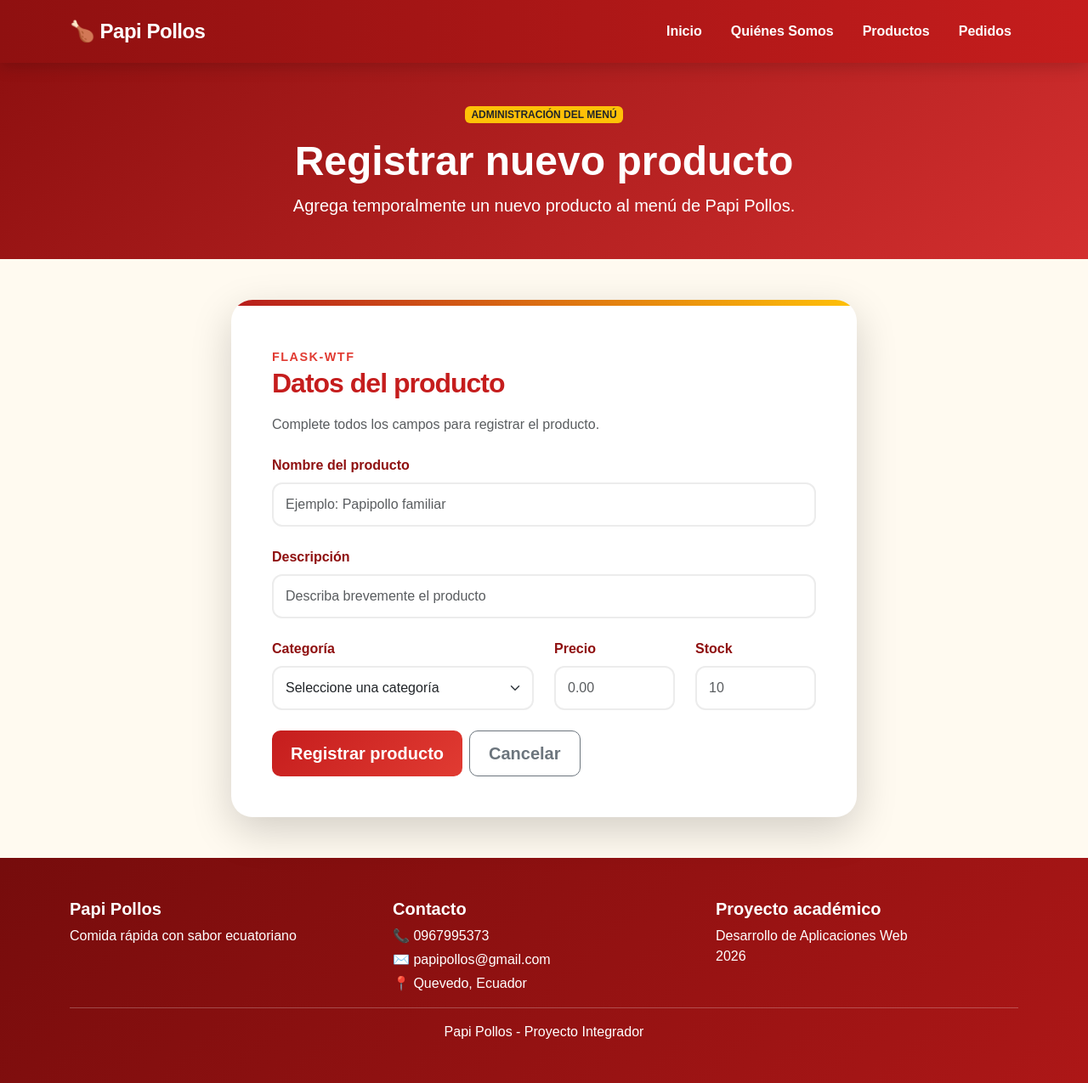
After one commit to marlonamin/2626--DESARROLLO-DE-APLICACIONES-WEB--GENERALL, a Flask app: page /productos/nuevo in a window 1280 px wide. The commit adds this page. Shown: the whole page at 85% size. Run offline with Flask 3, Linux system fonts and the light colour scheme.

Commit message:
Semana 11

```diff
--- a/app.py
+++ b/app.py
@@ -1,6 +1,13 @@
-from flask import Flask, render_template
+from flask import Flask, render_template, redirect, url_for, flash
+
+from forms.producto_form import ProductoForm
+
 
 app = Flask(__name__)
+
+# Clave utilizada por Flask-WTF para la protección CSRF
+app.config["SECRET_KEY"] = "papi-pollos-proyecto-2026"
+
 
 negocio = {
     "nombre": "Papi Pollos",
@@ -10,17 +17,20 @@ negocio = {
     "correo": "papipollos@gmail.com"
 }
 
+
 productos = [
     {
         "nombre": "Papipollo 1 presa",
-        "descripcion": "Incluye papas, ensalada fría con vinagreta, 1 presa de pollo frito, mayonesa y salsa de tomate.",
+        "descripcion": "Papas, ensalada fría con vinagreta, 1 presa de pollo frito, mayonesa y salsa de tomate.",
+        "categoria": "Papipollo",
         "precio": 2.00,
         "stock": 10,
         "icono": "🍗"
     },
     {
         "nombre": "Papipollo 2 presas",
-        "descripcion": "Incluye papas, ensalada fría con vinagreta, 2 presas de pollo frito, mayonesa y salsa de tomate.",
+        "descripcion": "Papas, ensalada fría con vinagreta, 2 presas de pollo frito, mayonesa y salsa de tomate.",
+        "categoria": "Papipollo",
         "precio": 3.00,
         "stock": 10,
         "icono": "🍗🍗"
@@ -28,36 +38,41 @@ productos = [
     {
         "nombre": "Hamburguesa completa",
         "descripcion": "Hamburguesa acompañada de papas fritas y salsas.",
+        "categoria": "Hamburguesa",
         "precio": 2.50,
         "stock": 10,
         "icono": "🍔"
     },
     {
         "nombre": "Hamburguesa Bestia",
-        "descripcion": "Hamburguesa acompañada de papas fritas, salsas y 1 presa de pollo frito.",
+        "descripcion": "Hamburguesa, papas fritas, salsas y 1 presa de pollo frito.",
+        "categoria": "Hamburguesa",
         "precio": 3.50,
         "stock": 10,
         "icono": "🍔🍗"
     },
     {
         "nombre": "Cola personal",
-        "descripcion": "Bebida gaseosa personal para acompañar tu pedido.",
+        "descripcion": "Bebida gaseosa personal para acompañar el pedido.",
+        "categoria": "Bebida",
         "precio": 0.50,
-        "stock": 15,
+        "stock": 20,
         "icono": "🥤"
     },
     {
         "nombre": "Presa adicional",
-        "descripcion": "Presa adicional de pollo frito para complementar tu pedido.",
+        "descripcion": "Una presa adicional de pollo frito.",
+        "categoria": "Adicional",
         "precio": 1.00,
-        "stock": 10,
+        "stock": 15,
         "icono": "🍗"
     }
 ]
 
+
 promocion = {
     "titulo": "Arma tu pedido",
-    "descripcion": "Elige tu opción favorita y agrega bebidas o presas adicionales.",
+    "descripcion": "Combina tus productos favoritos y disfruta el sabor de Papi Pollos.",
     "activa": True
 }
 
@@ -81,5 +96,42 @@ def ver_productos():
     )
 
 
+@app.route(
+    "/productos/nuevo",
+    methods=["GET", "POST"]
+)
+def nuevo_producto():
+
+    form = ProductoForm()
+
+    if form.validate_on_submit():
+
+        nuevo = {
+            "nombre": form.nombre.data,
+            "descripcion": form.descripcion.data,
+            "categoria": form.categoria.data,
+            "precio": float(form.precio.data),
+            "stock": form.stock.data,
+            "icono": "🍽️"
+        }
+
+        productos.append(nuevo)
+
+        flash(
+            "Producto registrado correctamente.",
+            "success"
+        )
+
+        return redirect(
+            url_for("ver_productos")
+        )
+
+    return render_template(
+        "formulario_producto.html",
+        negocio=negocio,
+        form=form
+    )
+
+
 if __name__ == "__main__":
     app.run(debug=True)
--- /dev/null
+++ b/forms/producto_form.py
@@ -0,0 +1,71 @@
+from flask_wtf import FlaskForm
+from wtforms import StringField, DecimalField, IntegerField, SelectField, SubmitField
+from wtforms.validators import DataRequired, Length, NumberRange
+
+
+class ProductoForm(FlaskForm):
+
+    nombre = StringField(
+        "Nombre del producto",
+        validators=[
+            DataRequired(message="El nombre del producto es obligatorio."),
+            Length(
+                min=3,
+                max=50,
+                message="El nombre debe tener entre 3 y 50 caracteres."
+            )
+        ]
+    )
+
+    descripcion = StringField(
+        "Descripción",
+        validators=[
+            DataRequired(message="La descripción es obligatoria."),
+            Length(
+                min=5,
+                max=150,
+                message="La descripción debe tener entre 5 y 150 caracteres."
+            )
+        ]
+    )
+
+    categoria = SelectField(
+        "Categoría",
+        choices=[
+            ("", "Seleccione una categoría"),
+            ("Papipollo", "Papipollo"),
+            ("Hamburguesa", "Hamburguesa"),
+            ("Bebida", "Bebida"),
+            ("Adicional", "Adicional")
+        ],
+        validators=[
+            DataRequired(message="Debe seleccionar una categoría.")
+        ]
+    )
+
+    precio = DecimalField(
+        "Precio",
+        places=2,
+        validators=[
+            DataRequired(message="El precio es obligatorio."),
+            NumberRange(
+                min=0.50,
+                max=50,
+                message="El precio debe estar entre $0,50 y $50."
+            )
+        ]
+    )
+
+    stock = IntegerField(
+        "Stock",
+        validators=[
+            DataRequired(message="El stock es obligatorio."),
+            NumberRange(
+                min=0,
+                max=100,
+                message="El stock debe estar entre 0 y 100."
+            )
+        ]
+    )
+
+    submit = SubmitField("Registrar producto")
--- a/static/css/style.css
+++ b/static/css/style.css
@@ -604,3 +604,39 @@ section {
         padding: 10px 16px;
     }
 }
+/* Formulario Flask-WTF */
+
+.formulario-flask {
+    border-radius: 25px;
+    overflow: hidden;
+}
+
+.formulario-flask::before {
+    content: "";
+    display: block;
+    height: 7px;
+    background: linear-gradient(
+        90deg,
+        #b71c1c,
+        #ffc107
+    );
+}
+
+.formulario-flask .form-label {
+    color: #8f1010;
+    font-weight: 800;
+}
+
+.formulario-flask .form-control,
+.formulario-flask .form-select {
+    min-height: 48px;
+}
+
+.encabezado-productos {
+    background:
+        linear-gradient(
+            135deg,
+            #8f1010,
+            #d32f2f
+        );
+}
--- /dev/null
+++ b/templates/formulario_producto.html
@@ -0,0 +1,207 @@
+{% extends "base.html" %}
+
+{% block title %}
+Registrar producto | Papi Pollos
+{% endblock %}
+
+
+{% block content %}
+
+<section class="encabezado-productos py-5">
+
+    <div class="container text-center text-white">
+
+        <span class="badge bg-warning text-dark mb-3">
+            ADMINISTRACIÓN DEL MENÚ
+        </span>
+
+        <h1 class="display-5 fw-bold">
+            Registrar nuevo producto
+        </h1>
+
+        <p class="lead mb-0">
+            Agrega temporalmente un nuevo producto al menú de Papi Pollos.
+        </p>
+
+    </div>
+
+</section>
+
+
+<section class="py-5">
+
+    <div class="container">
+
+        <div class="row justify-content-center">
+
+            <div class="col-lg-8">
+
+                <div class="card border-0 shadow-lg formulario-flask">
+
+                    <div class="card-body p-4 p-md-5">
+
+                        <div class="mb-4">
+
+                            <span class="subtitulo-seccion">
+                                Flask-WTF
+                            </span>
+
+                            <h2 class="titulo-seccion fs-2">
+                                Datos del producto
+                            </h2>
+
+                            <p class="text-muted">
+                                Complete todos los campos para registrar el producto.
+                            </p>
+
+                        </div>
+
+
+                        <form method="POST" novalidate>
+
+                            {{ form.hidden_tag() }}
+
+
+                            <div class="mb-4">
+
+                                {{ form.nombre.label(
+                                    class="form-label"
+                                ) }}
+
+                                {{ form.nombre(
+                                    class="form-control",
+                                    placeholder="Ejemplo: Papipollo familiar"
+                                ) }}
+
+                                {% for error in form.nombre.errors %}
+
+                                <div class="text-danger mt-1">
+                                    {{ error }}
+                                </div>
+
+                                {% endfor %}
+
+                            </div>
+
+
+                            <div class="mb-4">
+
+                                {{ form.descripcion.label(
+                                    class="form-label"
+                                ) }}
+
+                                {{ form.descripcion(
+                                    class="form-control",
+                                    placeholder="Describa brevemente el producto"
+                                ) }}
+
+                                {% for error in form.descripcion.errors %}
+
+                                <div class="text-danger mt-1">
+                                    {{ error }}
+                                </div>
+
+                                {% endfor %}
+
+                            </div>
+
+
+                            <div class="row">
+
+                                <div class="col-md-6 mb-4">
+
+                                    {{ form.categoria.label(
+                                        class="form-label"
+                                    ) }}
+
+                                    {{ form.categoria(
+                                        class="form-select"
+                                    ) }}
+
+                                    {% for error in form.categoria.errors %}
+
+                                    <div class="text-danger mt-1">
+                                        {{ error }}
+                                    </div>
+
+                                    {% endfor %}
+
+                                </div>
+
+
+                                <div class="col-md-3 mb-4">
+
+                                    {{ form.precio.label(
+                                        class="form-label"
+                                    ) }}
+
+                                    {{ form.precio(
+                                        class="form-control",
+                                        placeholder="0.00"
+                                    ) }}
+
+                                    {% for error in form.precio.errors %}
+
+                                    <div class="text-danger mt-1">
+                                        {{ error }}
+                                    </div>
+
+                                    {% endfor %}
+
+                                </div>
+
+
+                                <div class="col-md-3 mb-4">
+
+                                    {{ form.stock.label(
+                                        class="form-label"
+                                    ) }}
+
+                                    {{ form.stock(
+                                        class="form-control",
+                                        placeholder="10"
+                                    ) }}
+
+                                    {% for error in form.stock.errors %}
+
+                                    <div class="text-danger mt-1">
+                                        {{ error }}
+                                    </div>
+
+                                    {% endfor %}
+
+                                </div>
+
+                            </div>
+
+
+                            <div class="d-flex gap-2 flex-wrap">
+
+                                {{ form.submit(
+                                    class="btn btn-danger btn-lg"
+                                ) }}
+
+                                <a
+                                    href="{{ url_for('ver_productos') }}"
+                                    class="btn btn-outline-secondary btn-lg"
+                                >
+                                    Cancelar
+                                </a>
+
+                            </div>
+
+                        </form>
+
+                    </div>
+
+                </div>
+
+            </div>
+
+        </div>
+
+    </div>
+
+</section>
+
+{% endblock %}
```
Also changed, not shown: requirements.txt (+9 -1 lines), templates/productos.html (+94 -19 lines), forms/__init__.py (added).
